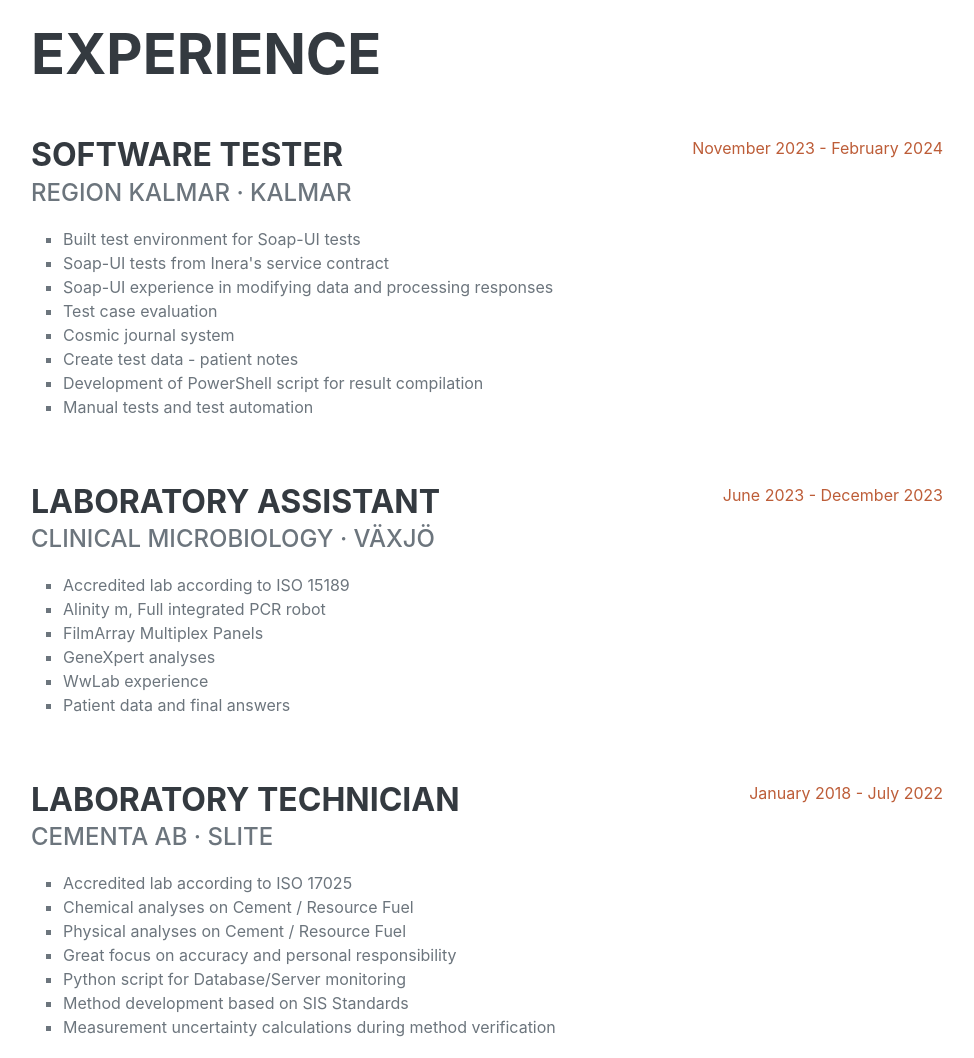
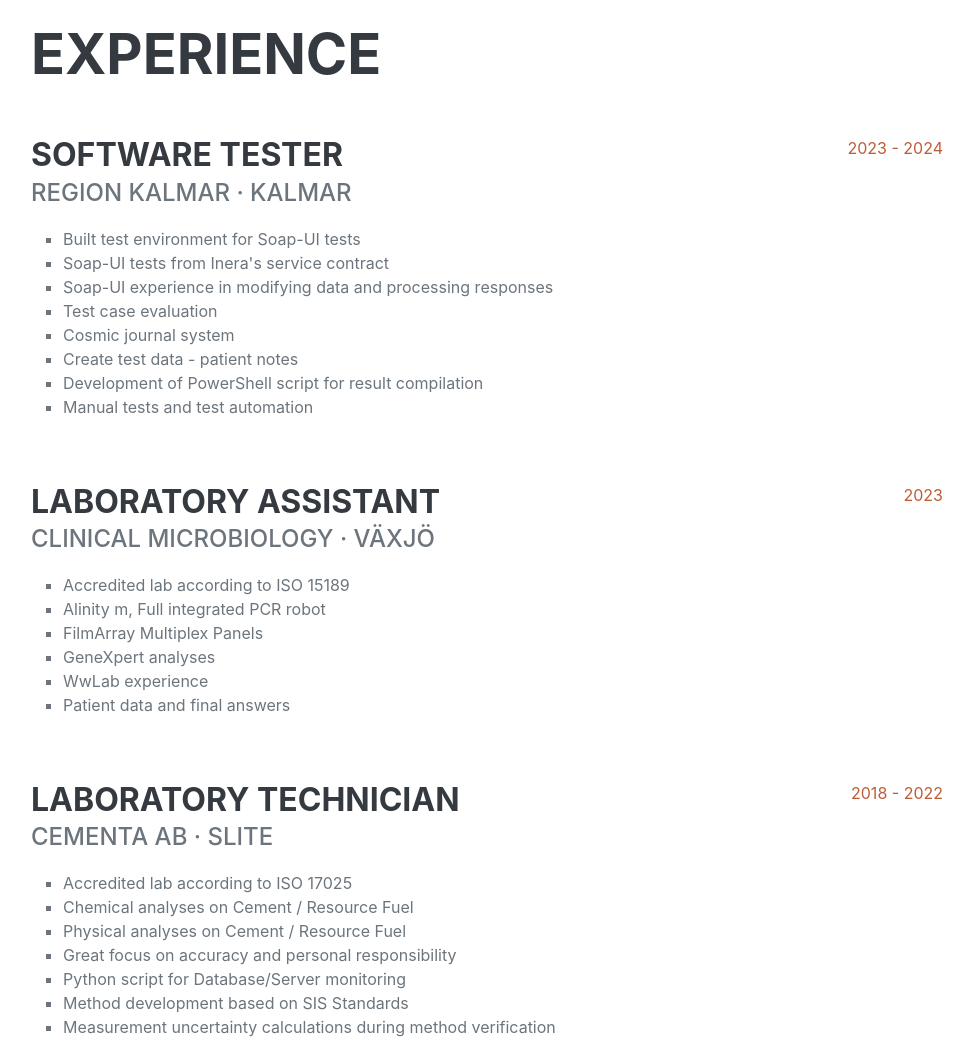
Before and after one commit to Bresch90/Bresch90.github.io, a plain HTML site: page index.html in a window 1280 px wide. Shown: the part 860-1918 px from the top of the page, without its empty margins (289-1263 px from the left). Drawn offline with nearby package versions, Linux system fonts and the light colour scheme; a web font is replaced by a local one.

Commit message:
Small formating change

```diff
--- a/index.html
+++ b/index.html
@@ -77,7 +77,7 @@
                                 <li>Manual tests and test automation</li>
                               </ul>
                         </div>
-                        <div class="flex-shrink-0"><span class="text-primary">November 2023 - February 2024</span></div>
+                        <div class="flex-shrink-0"><span class="text-primary">2023 - 2024</span></div>
                     </div>
                     <div class="d-flex flex-column flex-md-row justify-content-between mb-5">
                         <div class="flex-grow-1">
@@ -92,7 +92,7 @@
                                 <li>Patient data and final answers</li>
                               </ul>
                         </div>
-                        <div class="flex-shrink-0"><span class="text-primary">June 2023 - December 2023</span></div>
+                        <div class="flex-shrink-0"><span class="text-primary">2023</span></div>
                     </div>
                     <div class="d-flex flex-column flex-md-row justify-content-between mb-5">
                         <div class="flex-grow-1">
@@ -108,7 +108,7 @@
                                 <li>Measurement uncertainty calculations during method verification</li>
                               </ul>
                         </div>
-                        <div class="flex-shrink-0"><span class="text-primary">January 2018 - July 2022</span></div>
+                        <div class="flex-shrink-0"><span class="text-primary">2018 - 2022</span></div>
                     </div>
                 </div>
             </section>
@@ -123,14 +123,14 @@
                             <div class="subheading mb-3">Software Tester</div>
                             <p>Highest marks on every course!</p>
                         </div>
-                        <div class="flex-shrink-0"><span class="text-primary">August 2022 - February 2024</span></div>
+                        <div class="flex-shrink-0"><span class="text-primary">2022 - 2024</span></div>
                     </div>
                     <div class="d-flex flex-column flex-md-row justify-content-between">
                         <div class="flex-grow-1">
                             <h3 class="mb-0">Biomedical Center · Lund</h3>
                             <div class="subheading mb-3">Biomedicine</div>
                         </div>
-                        <div class="flex-shrink-0"><span class="text-primary">August 2006 - June 2008</span></div>
+                        <div class="flex-shrink-0"><span class="text-primary">2006 - 2008</span></div>
                     </div>
                 </div>
             </section>
```
